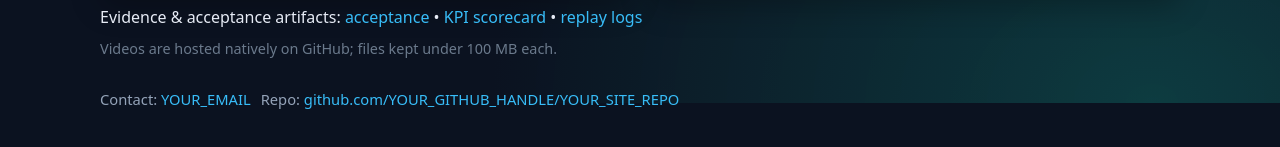
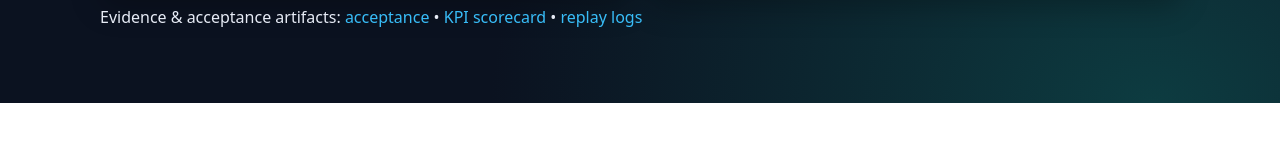
Before and after one commit to mkcmp/mkcmp.github.io, a plain HTML site: page index.html in a window 1280 px wide. Shown: the part 697-844 px from the top of the page. After the commit the page ends 800 px from the top, so only its background shows below. Drawn offline with Linux system fonts and the light colour scheme.

Commit message:
Update index.html

```diff
--- a/index.html
+++ b/index.html
@@ -3,7 +3,7 @@
 <head>
   <meta charset="utf-8" />
   <meta name="viewport" content="width=device-width,initial-scale=1" />
-  <title>FlockPilot — LLM OS for Droids</title>
+  <title>FlockPilot - LLM OS for Droids</title>
   <meta name="description" content="Type the mission → contracted plan → shielded execution → tamper-evident replay. Side-by-side clips: with planner vs baseline." />
   <meta name="theme-color" content="#0B1220" />
   <link rel="preload" href="assets/img/bg-hero.png" as="image" />
@@ -129,12 +129,7 @@
       <a href="assets/evidence/scorecard.pdf">KPI scorecard</a> •
       <a href="assets/evidence/replay_logs.zip">replay logs</a>
     </div>
-    <div class="hint">Videos are hosted natively on GitHub; files kept under 100&nbsp;MB each.</div>
 
-    <footer>
-      <span>Contact: <a href="mailto:YOUR_EMAIL">YOUR_EMAIL</a></span>
-      <span>Repo: <a href="https://github.com/YOUR_GITHUB_HANDLE/YOUR_SITE_REPO">github.com/YOUR_GITHUB_HANDLE/YOUR_SITE_REPO</a></span>
-    </footer>
   </div>
 </body>
 </html>
```
